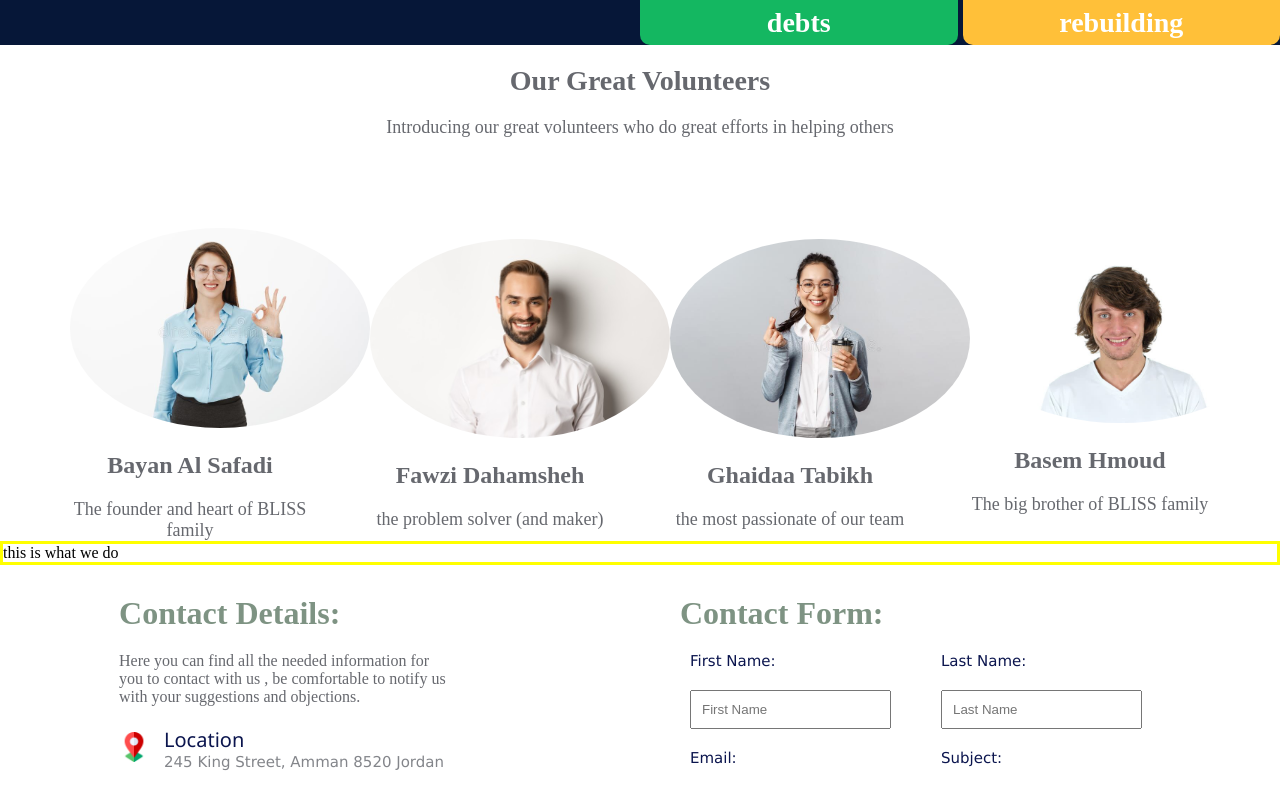
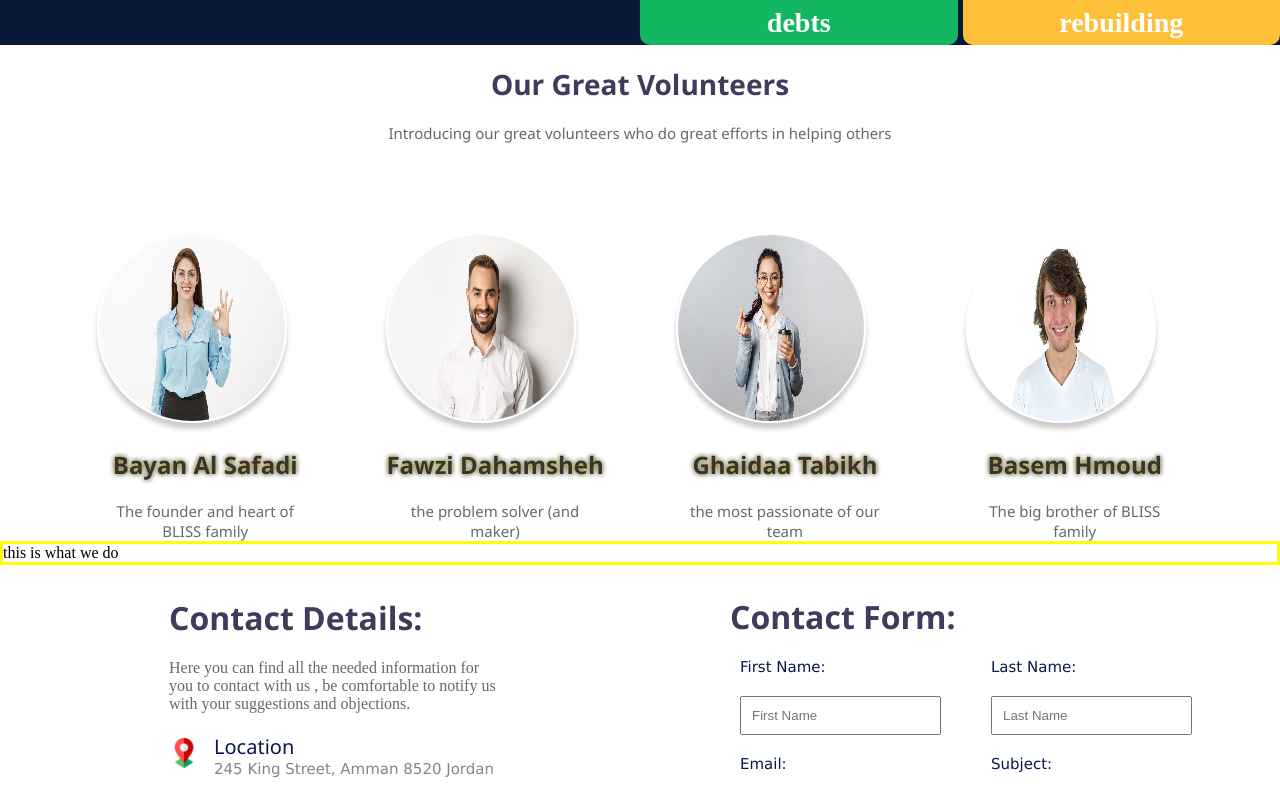
Before and after one commit to fawzij2/MERAKI_ACADEMY_PROJECT4, a React (Create React App) app in the folder frontend/: page / in a window 1280 px wide. Shown: the part 1480-2265 px from the top of the page. Built offline with nearby package versions, Linux system fonts and the light colour scheme.

Commit message:
finished css of contact us

```diff
--- a/frontend/src/components/contactUs/ContactUS.css
+++ b/frontend/src/components/contactUs/ContactUS.css
@@ -5,6 +5,7 @@
 .container{
   margin-top: 30px;
   margin-bottom: 30px;
+  margin-left: 100px;
 }
 
 .head {
@@ -14,7 +15,8 @@
 }
 
 h1{
-  color: rgba(8, 47, 18, 0.52);
+  color:rgba(11, 2, 47, 0.781);
+  font-family:'Segoe UI', Tahoma, Geneva, Verdana, sans-serif;
 }
 
 .tbody {
--- a/frontend/src/components/volunteers/volunteers.css
+++ b/frontend/src/components/volunteers/volunteers.css
@@ -5,18 +5,30 @@
     justify-content: center;
     align-items: center;
     width: 100%;
+    font-family:'Segoe UI', Tahoma, Geneva, Verdana, sans-serif;
 }
 
+
 .employees{
-    width: 300px;
-    border-radius: 60%;
+
+ width: 190px;
+  height: 190px;
+  border:2px solid #fff;
+  -moz-box-shadow: 0px 6px 5px #ccc;
+  -webkit-box-shadow: 0px 6px 5px #ccc;
+  box-shadow: 0px 6px 5px #ccc;
+  -moz-border-radius:190px;
+  -webkit-border-radius:190px;
+  border-radius:190px;
+  image-rendering:pixelated;
 }
 
 .volunteerCards{
     display: flex;
-    justify-content: space-around;
+    justify-content:space-between;
     flex-wrap: wrap;
     align-items: center;
+    gap: 50px;
 }
 
 .volIntro{
@@ -27,17 +39,20 @@
     text-align: center;
     font-weight: bold;
     font-size: 28px;
+    color:rgba(11, 2, 47, 0.781);
 }
 
 .volText{
     text-align: center;
-    font-size: 18px;
+    font-size: 15px;
 }
 
 .volName{
     text-align: center;
     font-size: 24px;
     font-weight: bold;
+    text-shadow: 0 0 3px #fffc2e, 0 0 5px #03032e;
+    color: rgba(11, 2, 47, 0.781);
 }
 
 .volCard{
```
